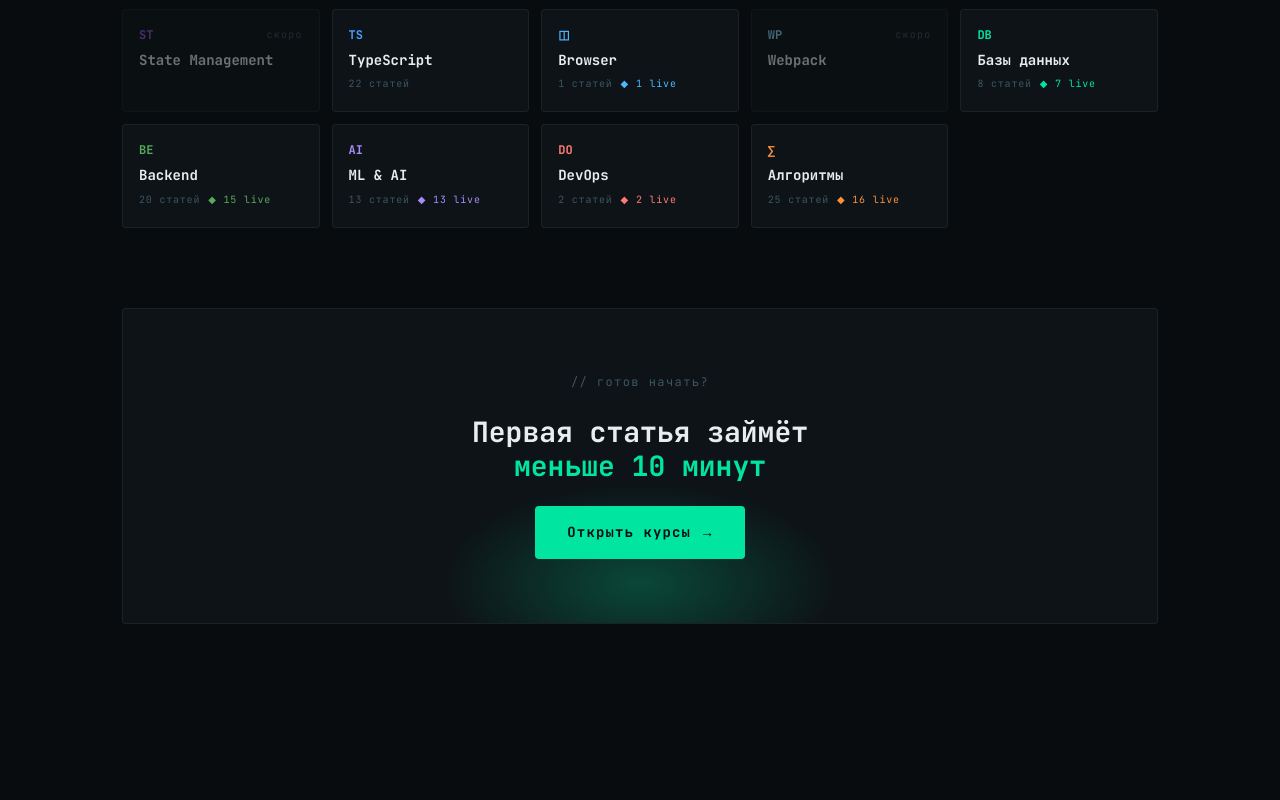
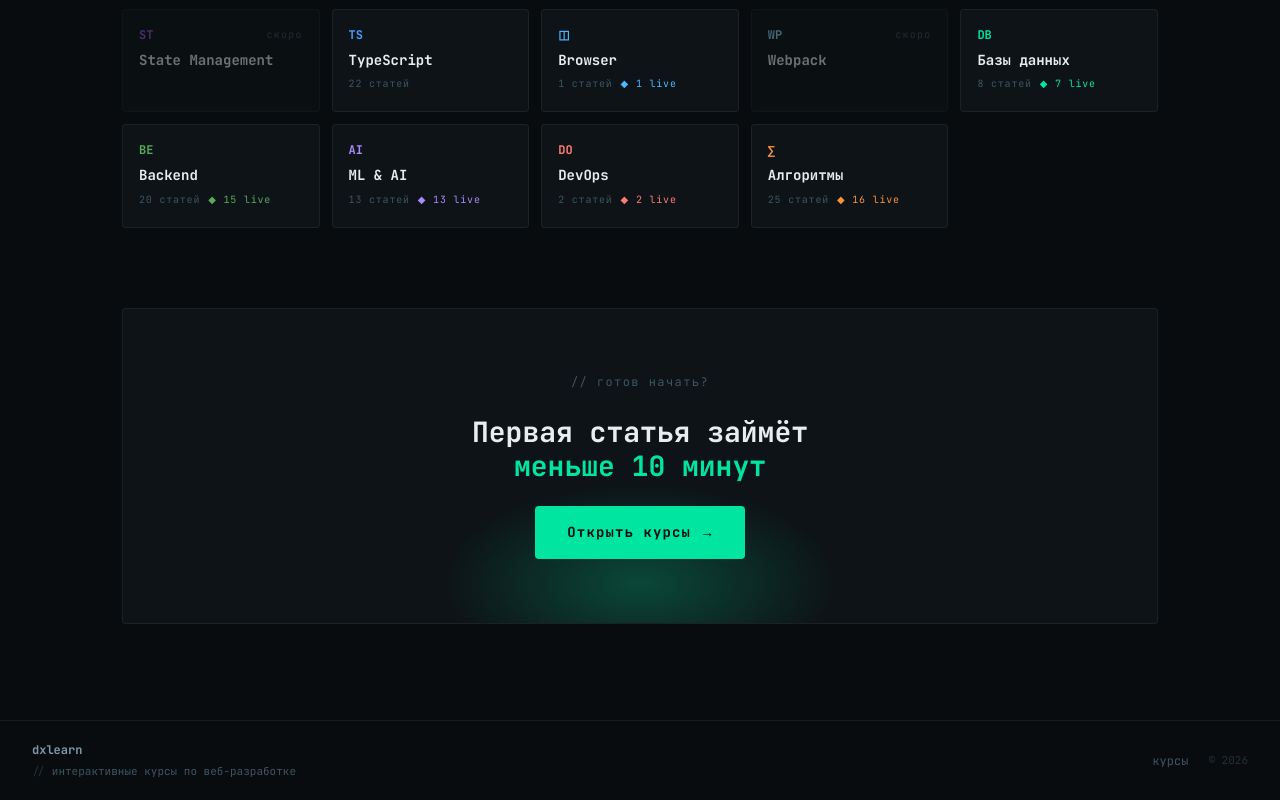
Before and after one commit to dxdzdydxdzdy/dxlearn, a Next.js app: page / in a window 1280 px wide. Shown: the part 1540-2340 px from the top of the page. Before the commit the page ends 2260 px from the top, so only its background shows below. Built offline with nearby package versions, Linux system fonts and the light colour scheme.

Commit message:
new articles, design features

```diff
--- a/src/app/layout.tsx
+++ b/src/app/layout.tsx
@@ -1,5 +1,6 @@
 import type { Metadata, Viewport } from 'next';
 import { Header } from '@/components/layout/Header/Header';
+import { Footer } from '@/components/layout/Footer/Footer';
 import { ServiceWorker } from '@/components/ServiceWorker';
 import '@/styles/globals.scss';
 
@@ -31,6 +32,7 @@ export default function RootLayout({ children }: { children: React.ReactNode })
         <ServiceWorker />
         <Header />
         {children}
+        <Footer />
       </body>
     </html>
   );
--- /dev/null
+++ b/src/components/layout/Footer/Footer.module.scss
@@ -0,0 +1,67 @@
+@use '../../../styles/tokens' as *;
+@use '../../../styles/mixins' as *;
+
+.footer {
+  border-top: 1px solid $border-subtle;
+  padding: $space-5 $space-8;
+  display: flex;
+  align-items: center;
+  justify-content: space-between;
+  gap: $space-4;
+
+  @include mobile {
+    padding: $space-4 $space-5;
+    flex-direction: column;
+    align-items: flex-start;
+    gap: $space-3;
+  }
+}
+
+.left {
+  display: flex;
+  flex-direction: column;
+  gap: $space-1;
+}
+
+.brand {
+  font-family: $font-mono;
+  font-size: $text-sm;
+  font-weight: $weight-bold;
+  color: $text-secondary;
+}
+
+.tagline {
+  font-family: $font-mono;
+  font-size: 11px;
+  color: $text-muted;
+
+  &::before {
+    content: '// ';
+    opacity: 0.5;
+  }
+}
+
+.right {
+  display: flex;
+  align-items: center;
+  gap: $space-5;
+
+  @include mobile { gap: $space-4; }
+}
+
+.link {
+  font-family: $font-mono;
+  font-size: $text-sm;
+  color: $text-muted;
+  text-decoration: none;
+  transition: color $t-fast;
+
+  &:hover { color: $accent; }
+}
+
+.copy {
+  font-family: $font-mono;
+  font-size: 11px;
+  color: $text-muted;
+  opacity: 0.5;
+}
--- /dev/null
+++ b/src/components/layout/Footer/Footer.tsx
@@ -0,0 +1,18 @@
+import Link from 'next/link';
+import s from './Footer.module.scss';
+
+export function Footer() {
+  return (
+    <footer className={s.footer}>
+      <div className={s.left}>
+        <span className={s.brand}>dxlearn</span>
+        <span className={s.tagline}>интерактивные курсы по веб-разработке</span>
+      </div>
+
+      <div className={s.right}>
+        <Link href="/courses" className={s.link}>курсы</Link>
+        <span className={s.copy}>© {new Date().getFullYear()}</span>
+      </div>
+    </footer>
+  );
+}
--- a/src/components/layout/Header/Header.tsx
+++ b/src/components/layout/Header/Header.tsx
@@ -5,7 +5,7 @@ import { usePathname } from 'next/navigation';
 import s from './Header.module.scss';
 
 const NAV = [
-  { href: '/courses', label: 'courses' },
+  { href: '/courses', label: 'курсы' },
 ];
 
 export function Header() {
```
